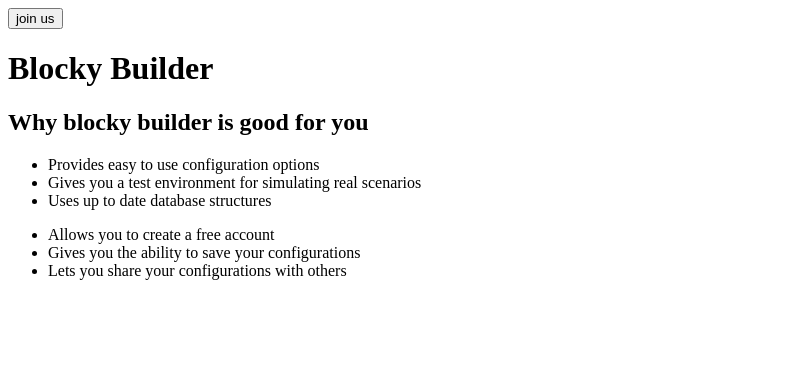
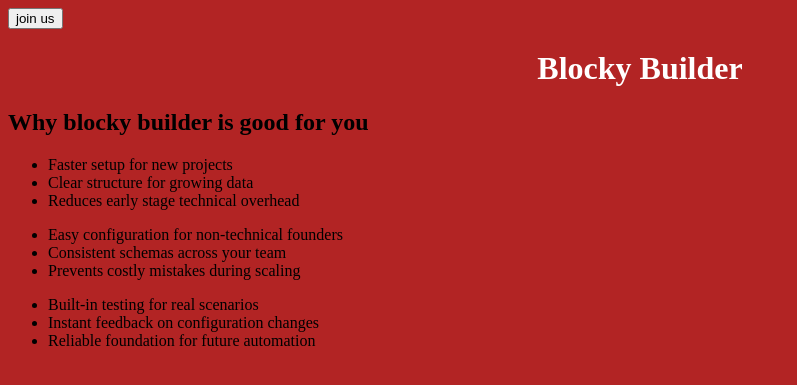
Before and after one commit to kyedoespython/Blocky, a Python web app: template Blocky/app/templates/about.html in a window 1280 px wide. Shown: the top 385 px of the page, without its empty margins (0-797 px from the left). Run offline with Jinja, Linux system fonts and the light colour scheme; the template is opened without the code that fills it, so the values that code supplies are empty.

Commit message:
FInished the design
Main design idea thought.

```diff
--- a/Blocky/app/static/css/about.css
+++ b/Blocky/app/static/css/about.css
@@ -0,0 +1,8 @@
+body {
+background-color: rgba(170, 12, 12, 0.897);
+}
+
+.MainHeading {
+    color: white;
+    text-align: center;
+}
--- a/Blocky/app/templates/about.html
+++ b/Blocky/app/templates/about.html
@@ -1,4 +1,9 @@
 {% extends "base.html" %}
+
+{% block head %}
+<script src="{{ url_for('static', filename='js/about.js') }}" defer></script>
+<link rel="stylesheet" href="{{ url_for('static', filename='css/about.css') }}">
+{% endblock %}
 
 {% block content %}
 
@@ -6,24 +11,33 @@
     <button>join us</button>
 </a>
 
-<h1>Blocky Builder</h1>
+<h1 class="MainHeading">Blocky Builder</h1>
 
 <h2>Why blocky builder is good for you</h2>
 
-<div class="Block1">
+<div class="BlockA">
     <ul>
-        <li>Provides easy to use configuration options</li>
-        <li>Gives you a test environment for simulating real scenarios</li>
-        <li>Uses up to date database structures</li>
+        <li>Faster setup for new projects</li>
+        <li>Clear structure for growing data</li>
+        <li>Reduces early stage technical overhead</li>
     </ul>
 </div>
 
-<div class="Block2">
+<div class="BlockB">
     <ul>
-        <li>Allows you to create a free account</li>
-        <li>Gives you the ability to save your configurations</li>
-        <li>Lets you share your configurations with others</li>
+        <li>Easy configuration for non‑technical founders</li>
+        <li>Consistent schemas across your team</li>
+        <li>Prevents costly mistakes during scaling</li>
     </ul>
 </div>
 
+<div class="BlockC">
+    <ul>
+        <li>Built‑in testing for real scenarios</li>
+        <li>Instant feedback on configuration changes</li>
+        <li>Reliable foundation for future automation</li>
+    </ul>
+</div>
+
+
 {% endblock %}
--- a/Blocky/app/templates/base.html
+++ b/Blocky/app/templates/base.html
@@ -4,9 +4,10 @@
     <meta charset="UTF-8">
     <meta name="viewport" content="width=device-width, initial-scale=1.0">
     <title>Blocky Builder</title>
+
+    {% block head %}{% endblock %}
 </head>
 <body>
-    {% block content %}
-    {% endblock %}
+    {% block content %}{% endblock %}
 </body>
 </html>
```
Also changed, not shown: Blocky/app/static/css/configure.css (added, +42 -0 lines), Blocky/app/static/scripts/configure.js (added, +22 -0 lines), Blocky/app/templates/configure.html (+21 -1 lines).
